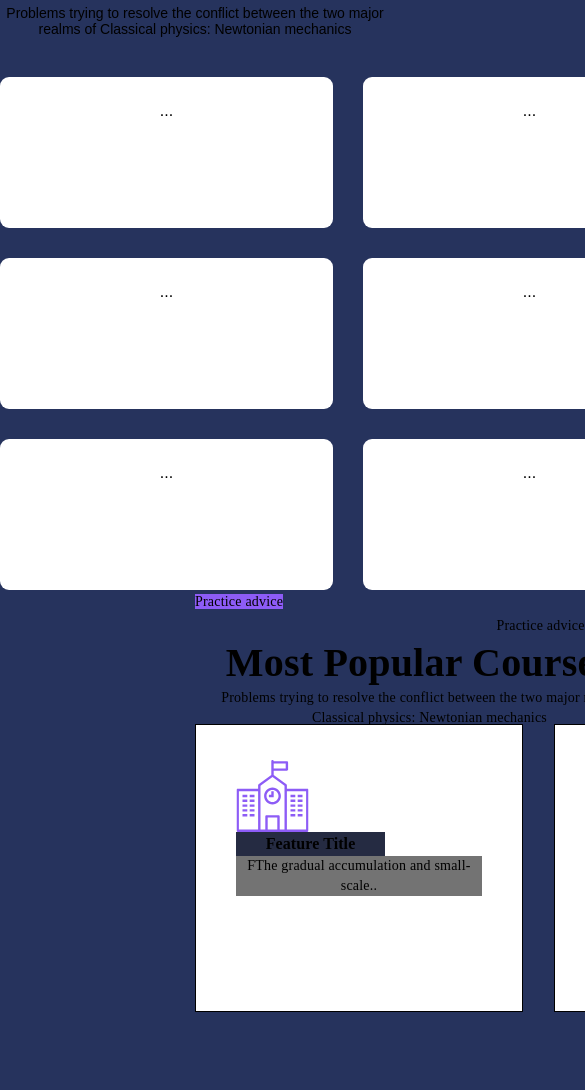
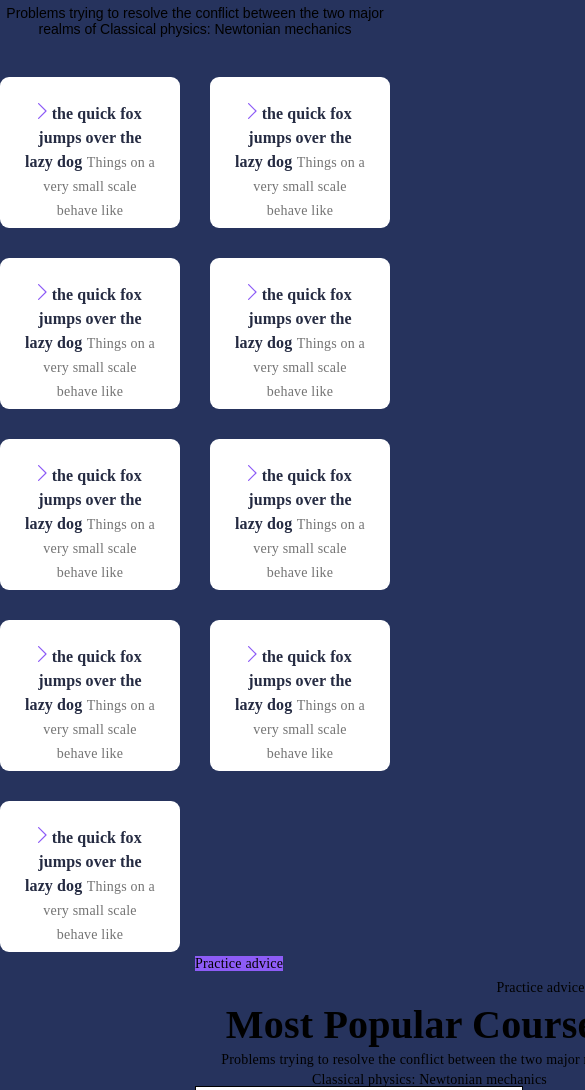
Before and after one commit to AndriiChernetskyi/school_templates, a plain HTML site: page index.html in a window 390 px wide. Shown: the part 192-1282 px from the top of the page, 585 px wide, since content can reach past the window. Drawn offline with Linux system fonts and the light colour scheme.

Commit message:
add media query lessons

```diff
--- a/index.html
+++ b/index.html
@@ -2,7 +2,7 @@
 <html lang="en">
 <head>
     <meta charset="UTF-8">
-    <meta name="viewport" content="width=device-width, initial-scale=1.0">
+    <meta content="user-scalable=no, initial-scale=1, maximum-scale=1, minimum-scale=1, width=device-width, height=device-height, viewport-fit=cover" name="viewport">
     <title>Your Website Title</title>
     <link rel="stylesheet" href="style.css">
 </head>
@@ -26,6 +26,7 @@
                     <img src="button.btn.primary-color.svg" alt="">
                 </button>
             </div>
+            <div class="burger_menu">burger menu</div>
         </div>
     </div>
     <div class="row5">
@@ -52,17 +53,73 @@
                 </div>
                 <article class="grid-container1">
 
-                        <div class="item">...</div>
-                        <div class="item">...</div>
-                        <div class="item">...</div>
+                        <div class="item">
+                            <div class="item_content">
+                                <img src="1/1/1/1/1/icon arrow-next.svg" alt="">
+                            <paragraph class="dog">the quick fox jumps over the
+                                lazy dog</paragraph>
+                                <paragraph class="scale">Things on a very small scale
+                                    behave like</paragraph>
+                            </div>
+                        </div>
+                        <div class="item">       <div class="item_content">
+                                <img src="1/1/1/1/1/icon arrow-next.svg" alt="">
+                            <paragraph class="dog">the quick fox jumps over the
+                                lazy dog</paragraph>
+                                <paragraph class="scale">Things on a very small scale
+                                    behave like</paragraph>
+                            </div></div>
+                        <div class="item">       <div class="item_content">
+                                <img src="1/1/1/1/1/icon arrow-next.svg" alt="">
+                            <paragraph class="dog">the quick fox jumps over the
+                                lazy dog</paragraph>
+                                <paragraph class="scale">Things on a very small scale
+                                    behave like</paragraph>
+                            </div></div>
 
-                        <div class="item">...</div>
-                        <div class="item">...</div>
-                        <div class="item">...</div>
+                        <div class="item">       <div class="item_content">
+                                <img src="1/1/1/1/1/icon arrow-next.svg" alt="">
+                            <paragraph class="dog">the quick fox jumps over the
+                                lazy dog</paragraph>
+                                <paragraph class="scale">Things on a very small scale
+                                    behave like</paragraph>
+                            </div></div>
+                        <div class="item">       <div class="item_content">
+                                <img src="1/1/1/1/1/icon arrow-next.svg" alt="">
+                            <paragraph class="dog">the quick fox jumps over the
+                                lazy dog</paragraph>
+                                <paragraph class="scale">Things on a very small scale
+                                    behave like</paragraph>
+                            </div></div>
+                        <div class="item">       <div class="item_content">
+                                <img src="1/1/1/1/1/icon arrow-next.svg" alt="">
+                            <paragraph class="dog">the quick fox jumps over the
+                                lazy dog</paragraph>
+                                <paragraph class="scale">Things on a very small scale
+                                    behave like</paragraph>
+                            </div></div>
 
-                        <div class="item">...</div>
-                        <div class="item">...</div>
-                        <div class="item">...</div>
+                        <div class="item">       <div class="item_content">
+                                <img src="1/1/1/1/1/icon arrow-next.svg" alt="">
+                            <paragraph class="dog">the quick fox jumps over the
+                                lazy dog</paragraph>
+                                <paragraph class="scale">Things on a very small scale
+                                    behave like</paragraph>
+                            </div></div>
+                        <div class="item">       <div class="item_content">
+                                <img src="1/1/1/1/1/icon arrow-next.svg" alt="">
+                            <paragraph class="dog">the quick fox jumps over the
+                                lazy dog</paragraph>
+                                <paragraph class="scale">Things on a very small scale
+                                    behave like</paragraph>
+                            </div></div>
+                        <div class="item">       <div class="item_content">
+                                <img src="1/1/1/1/1/icon arrow-next.svg" alt="">
+                            <paragraph class="dog">the quick fox jumps over the
+                                lazy dog</paragraph>
+                                <paragraph class="scale">Things on a very small scale
+                                    behave like</paragraph>
+                            </div></div>
                 </article>
             </div>
         </div>
--- a/style.css
+++ b/style.css
@@ -342,3 +342,63 @@ display: flex;
     position: relative;
     display: flex;
 }
+.dog{
+    color: var(--text-color, #252B42);
+
+    /* h5 */
+    font-family: Montserrat;
+    font-size: 16px;
+    font-style: normal;
+    font-weight: 700;
+    line-height: 24px; /* 150% */
+    letter-spacing: 0.1px;
+}
+.scale{
+    color: var(--second-text-color, #737373);
+    font-family: Montserrat;
+    font-size: 14px;
+    font-style: normal;
+    font-weight: 400;
+    line-height: 24px; /* 171.429% */
+    letter-spacing: 0.2px;
+}
+.burger_menu {
+    display: none;
+}
+/*
+325 - 768 - mobile
+768 - 1024 - table
+1024 - 1440 - natbook
+1440 > desktop
+*/
+@media screen and (max-width: 1440px) {
+    .hat_container nav {
+        display: block;
+    }
+    .container,
+    .container2,
+    .Layout3,
+    .Layout4 {
+        width: 100%;
+    }
+}
+@media screen and (max-width: 1024px) {
+    .hat_container nav {
+        display: none;
+    }
+    .burger_menu {
+        display: block;
+    }
+    .grid-container1 {
+        grid-template-columns: repeat(2, 1fr);
+    }
+    .row4 {
+        display: block;
+    }
+    .item {
+        width: 100%;
+    }
+}
+@media screen and (max-width: 768px) {
+
+}
--- /dev/null
+++ b/style1.css
@@ -0,0 +1,29 @@
+.grid-container{
+    display: grid;
+    grid-template-columns: 1fr 1fr 1fr;
+    grid-template-rows: repeat(3, 1fr);
+    grid-template-areas:
+    ". . ."
+    ". . ."
+    ". . ."
+    ". . ."
+    ". . ."
+    "item2 item2 item2";
+    gap: 30px;
+   max-width: 1060px;
+   border: 2px;
+   border-color: black;
+   width: auto;
+}
+.item{
+    width: 100%;
+ border: 2px solid black;
+}
+
+.item1 {
+
+}
+
+.item2 {
+    grid-area: item2;
+}
```
Also changed, not shown: index1.html (added, +19 -0 lines).
